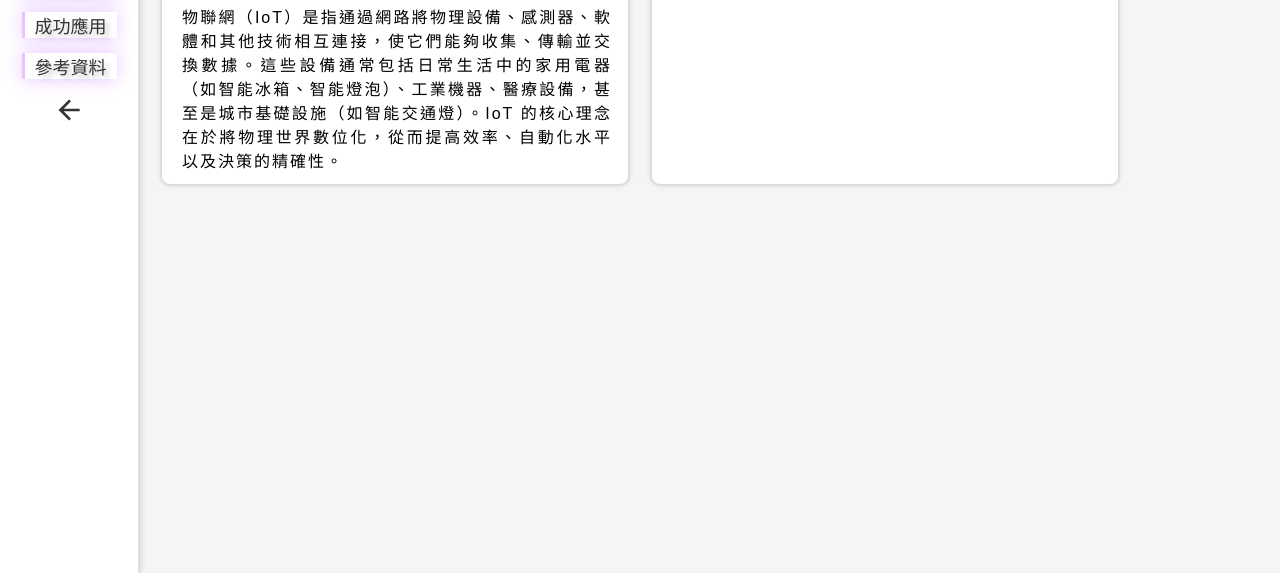
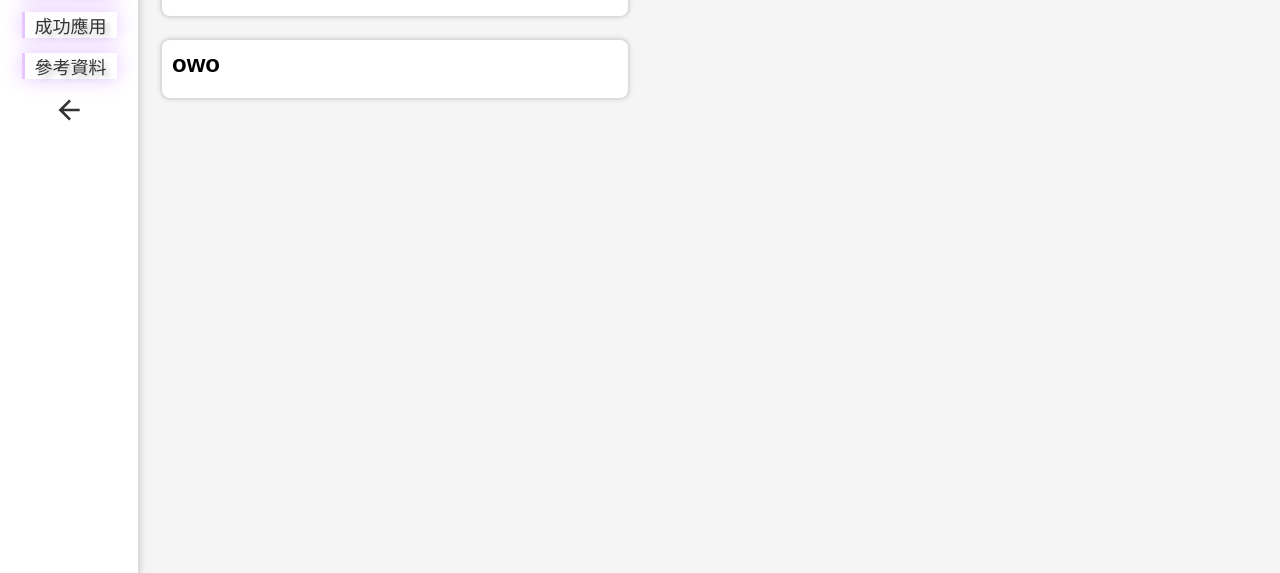
Before and after one commit to owo877/owo877.github.io, a plain HTML site: page 期末報告/home.html in a window 1280 px wide. Shown: the part 227-800 px from the top of the page. Drawn offline with Linux system fonts and the light colour scheme; a web font is replaced by a local one.

Commit message:
update main row to column

```diff
--- a/css/style.css
+++ b/css/style.css
@@ -37,13 +37,14 @@ a {
     /* overflow-y: auto; */
     font-family: 'naikaiFont',sans-serif;
 }
+
 .main-box {
     display: flex;
-    flex-direction: row;
+    flex-direction: column;
     justify-content: flex-start;
     flex-wrap: wrap;
     box-sizing: border-box;
-    gap: 20px;
+    gap: 10px;
     justify-content: space-between;
 }
 
@@ -60,8 +61,8 @@ a {
 .text-box {
     /* 滑動效果 */
     display: grid;
-    grid-template-rows: 1fr;
-    transition: 1s;
+    grid-template-rows: 0fr;
+    transition: grid-template-rows 1s;
     overflow: hidden;
 
     box-sizing: border-box;
--- a/期末報告/home.html
+++ b/期末報告/home.html
@@ -42,6 +42,7 @@
 			<!-- 內容 -->
 			<h1>主頁</h1>
             <div class="main-box">
+                <!-- TODO： 讓每區域動畫分開-->
                 <div class="text-box-content">
                     <h2>IOT介紹</h2>
                     <div class="text-box">
@@ -50,6 +51,9 @@
                 </div>
                 <div class="text-box-content">
                     <h2>owo</h2>
+                    <div class="text-box">
+                        <div>owo</div>
+                    </div>
                 </div>
             </div>
         </div>
```
